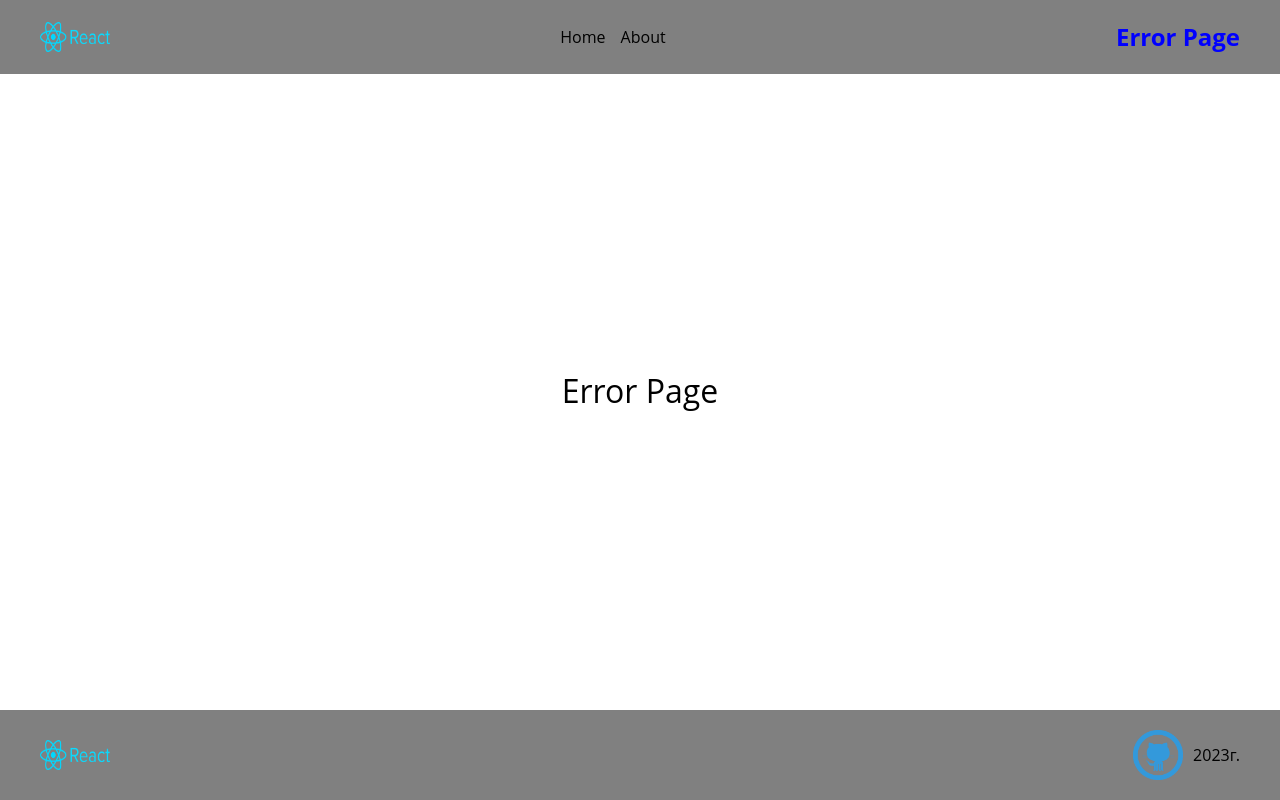
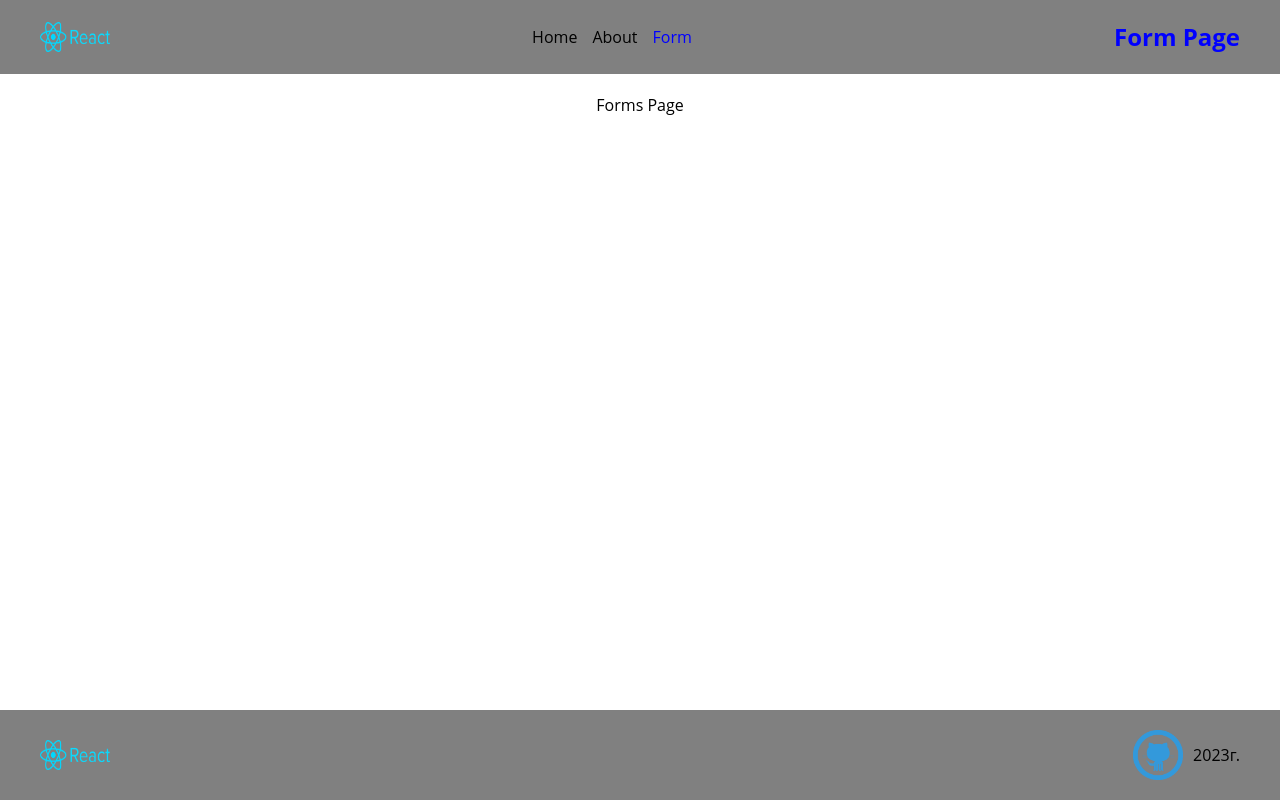
Before and after one commit to SergeiKudlai/react, a React app: page /form in a window 1280 px wide. Built offline with nearby package versions, Linux system fonts and the light colour scheme.

Commit message:
feat: added form page

```diff
--- a/src/app.tsx
+++ b/src/app.tsx
@@ -4,6 +4,7 @@ import { Layout } from './components/layout';
 import { HomePage } from './pages/homePage/homePage';
 import { AboutPage } from './pages/aboutPage/aboutPage';
 import { NotFoundPage } from './pages/notFounfPage/notFoundPage';
+import { FormsPage } from './pages/formsPage/formsPage';
 import { Header } from './components/header/header';
 
 export class App extends Component {
@@ -29,6 +30,7 @@ export class App extends Component {
                 <Route path="/" element={<Layout />}>
                     <Route index element={<HomePage updateData={this.setUpdatetitle} />} />
                     <Route path="/about" element={<AboutPage updateData={this.setUpdatetitle} />} />
+                    <Route path="/form" element={<FormsPage updateData={this.setUpdatetitle} />} />
                     <Route path="*" element={<NotFoundPage updateData={this.setUpdatetitle} />} />
                 </Route>
             </Routes>
--- a/src/components/header/header.tsx
+++ b/src/components/header/header.tsx
@@ -29,6 +29,12 @@ export class Header extends Component<{ title: string }> {
                                     About
                                 </NavLink>
                             </li>
+
+                            <li className="header__item">
+                                <NavLink className="header__link" to={'./form'}>
+                                    Form
+                                </NavLink>
+                            </li>
                         </ul>
                     </nav>
 
--- /dev/null
+++ b/src/pages/formsPage/form.scss
@@ -0,0 +1,5 @@
+.form {
+    &__title {
+        text-align: center;
+    }
+}
--- /dev/null
+++ b/src/pages/formsPage/formsPage.tsx
@@ -0,0 +1,19 @@
+import { Component } from 'react';
+import { IFuncProps } from '../../ts/interface';
+import { title_value } from '../../ts/enum';
+import './form.scss';
+
+export class FormsPage extends Component<IFuncProps> {
+    constructor(props: IFuncProps) {
+        super(props);
+        this.props.updateData(title_value.form);
+    }
+
+    render() {
+        return (
+            <section className="form section container">
+                <h1 className="form__title">Forms Page</h1>
+            </section>
+        );
+    }
+}
--- a/src/ts/enum.ts
+++ b/src/ts/enum.ts
@@ -1,5 +1,6 @@
 export enum title_value {
     about = 'About',
     home = 'Home',
+    form = 'Form',
     error = 'Error',
 }
```
